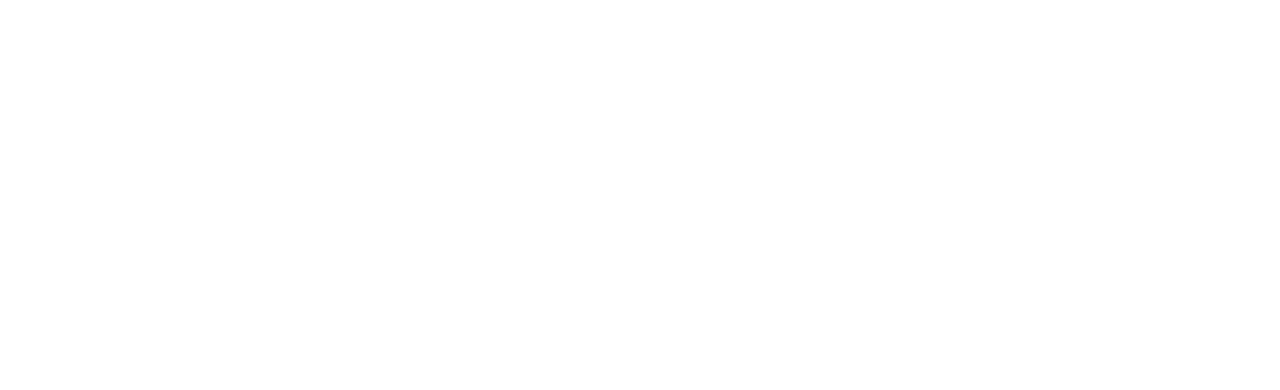
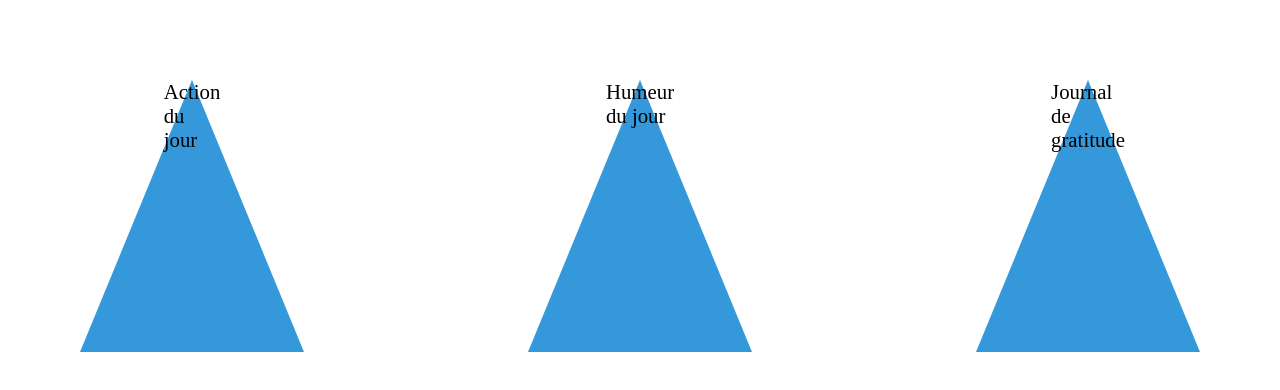
Before and after one commit to WildCodeSchool-2024-09/lille-protojam, a React (Vite) app in the folder client/: page / in a window 1280 px wide. Shown: the top 390 px of the page. Built offline with nearby package versions, Linux system fonts and the light colour scheme.

Commit message:
started UsersProfile page

```diff
--- a/client/src/App.tsx
+++ b/client/src/App.tsx
@@ -1,9 +1,10 @@
 import "./App.css";
+import UsersProfile from "./pages/UsersProfile/UsersProfile";
 
 function App() {
   return (
     <>
-
+      <UsersProfile />
     </>
   );
 }
--- a/client/src/pages/UsersProfile/UsersProfile.css
+++ b/client/src/pages/UsersProfile/UsersProfile.css
@@ -0,0 +1,25 @@
+.profile-container  {
+    display: flex;
+    flex-direction:row;
+    justify-content: space-between;
+}
+
+.action-container,
+.mood-container,
+.journal-container {
+    width: 0;
+    height: 0;
+    border-left: 7rem solid transparent;
+    border-right: 7rem solid transparent;
+    border-bottom: 17rem solid #3498db;
+    margin: 5rem;
+
+}
+
+.title-action,
+.title-mood,
+.title-journal {
+    font-size: 1.3rem;
+    justify-self: center;
+
+}
--- a/client/src/pages/UsersProfile/UsersProfile.tsx
+++ b/client/src/pages/UsersProfile/UsersProfile.tsx
@@ -1,11 +1,21 @@
-import "./UsersProfile.css"
+import "./UsersProfile.css";
 
-function UsersProfile () {
-
-    return (
-        <>
-        </>
-    )
+function UsersProfile() {
+	return (
+		<>
+        <main className="profile-container">
+			<section className="action-container">
+				<p className="title-action">Action du jour</p>
+			</section>
+			<section className="mood-container">
+				<p className="title-mood">Humeur du jour</p>
+			</section>
+			<section className="journal-container">
+				<p className="title-journal">Journal de gratitude</p>
+			</section>
+        </main>
+		</>
+	);
 }
 
 export default UsersProfile;
```
